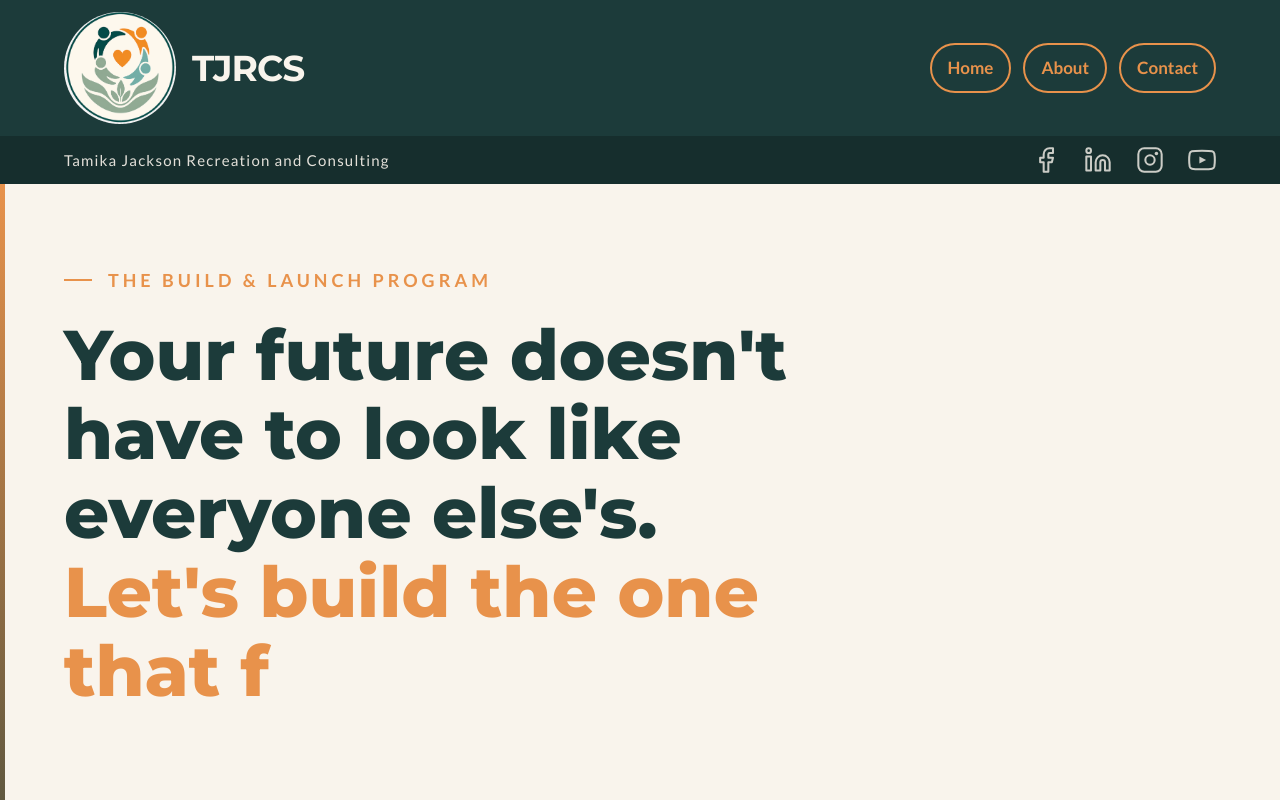
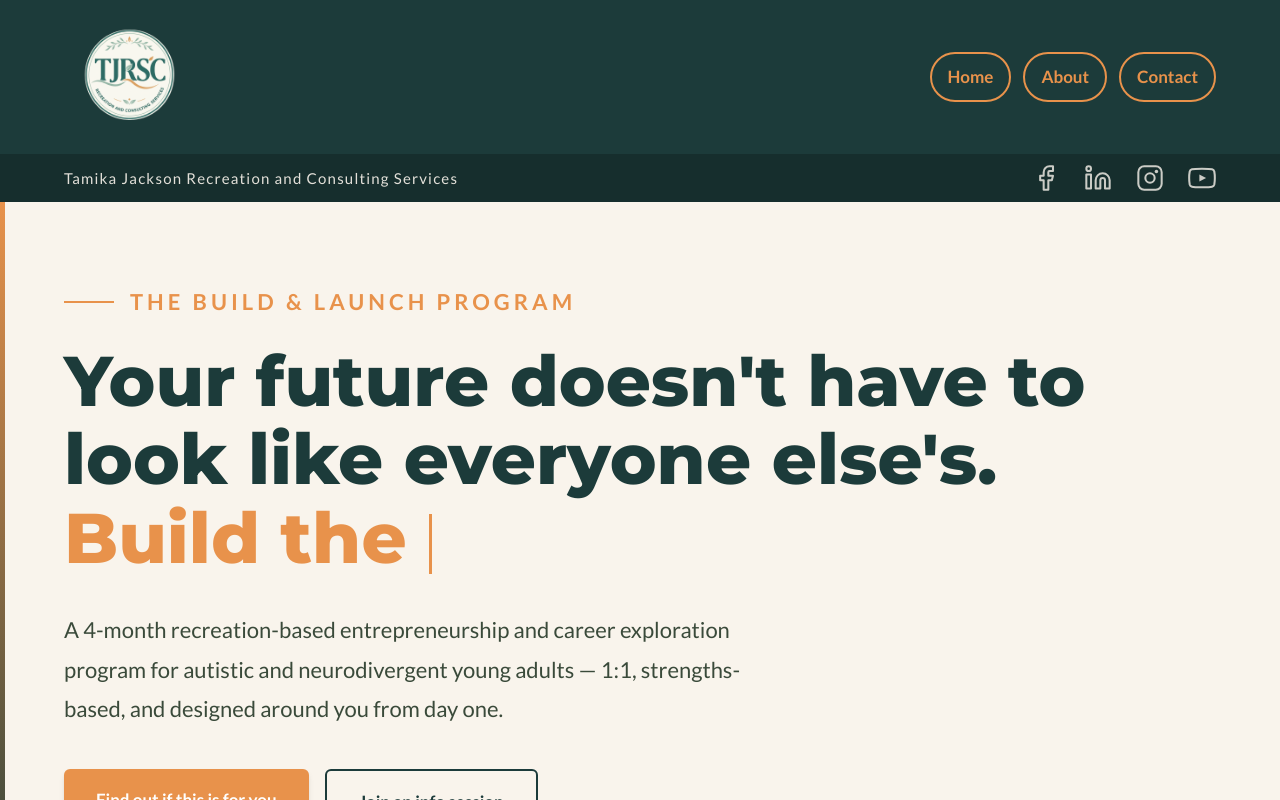
Before and after one commit to tamikanabilajackson-netizen/tjrcs-website, a Next.js app: page / in a window 1280 px wide. Shown: the top 800 px of the page. Built offline with nearby package versions, Linux system fonts and the light colour scheme.

Commit message:
Hero redesign: new image, overlay removed, logo updated, Section 2 dark teal restored

```diff
--- a/app/components/HeroSection.tsx
+++ b/app/components/HeroSection.tsx
@@ -2,82 +2,73 @@
 
 import { useEffect, useState } from 'react';
 
-const LINES = [
-  { text: "Your future doesn't", teal: true },
-  { text: "have to look like",   teal: true },
-  { text: "everyone else's.",    teal: true },
-  { text: "Let's build the one", teal: false },
-  { text: "that fits you.",      teal: false },
+const LINE1 = "Your future doesn't have to look like everyone else's.";
+
+const LINE2_PHRASES = [
+  "Let's build it.",
+  "Build the one that fits you.",
+  "Let's build the future that fits you.",
 ] as const;
 
-const TOTAL_CHARS = LINES.reduce((sum, l) => sum + l.text.length, 0);
-
-// Map a 0-based char index to its line index
-function getLineForChar(charIdx: number): number {
-  let cumulative = 0;
-  for (let i = 0; i < LINES.length; i++) {
-    cumulative += LINES[i].text.length;
-    if (charIdx < cumulative) return i;
-  }
-  return LINES.length - 1;
-}
-
-// Which line should the cursor sit on given how many chars have been typed
-function getCursorLine(typedCount: number): number {
-  if (typedCount === 0) return 0;
-  if (typedCount >= TOTAL_CHARS) return LINES.length - 1;
-  let cumulative = 0;
-  for (let i = 0; i < LINES.length; i++) {
-    cumulative += LINES[i].text.length;
-    if (typedCount <= cumulative) return i;
-  }
-  return LINES.length - 1;
-}
-
 export default function HeroSection() {
-  const [typedCount,    setTypedCount]    = useState(0);
+  const [line2Text,     setLine2Text]     = useState('');
   const [cursorVisible, setCursorVisible] = useState(false);
   const [eyebrowIn,     setEyebrowIn]     = useState(false);
-  const [subIn,         setSubIn]         = useState(false);
   const [buttonsIn,     setButtonsIn]     = useState(false);
   const [trustIn,       setTrustIn]       = useState(false);
 
   useEffect(() => {
-    const ids: ReturnType<typeof setTimeout>[] = [];
+    const tids: ReturnType<typeof setTimeout>[] = [];
     const after = (fn: () => void, ms: number) => {
       const id = setTimeout(fn, ms);
-      ids.push(id);
+      tids.push(id);
     };
 
-    // 700ms page-load delay before anything starts
+    let phraseIdx = 0;
+    let charCount = 0;
+    let isErasing = false;
+    let firstPhraseComplete = false;
+
+    function tick() {
+      const phrase = LINE2_PHRASES[phraseIdx];
+
+      if (!isErasing) {
+        charCount++;
+        setLine2Text(phrase.slice(0, charCount));
+
+        if (charCount === phrase.length) {
+          if (!firstPhraseComplete) {
+            firstPhraseComplete = true;
+            after(() => setButtonsIn(true), 100);
+            after(() => setTrustIn(true),   350);
+          }
+          isErasing = true;
+          after(tick, 3500);
+        } else {
+          after(tick, 75);
+        }
+      } else {
+        charCount--;
+        setLine2Text(phrase.slice(0, charCount));
+
+        if (charCount === 0) {
+          isErasing = false;
+          phraseIdx = (phraseIdx + 1) % LINE2_PHRASES.length;
+          after(tick, 400);
+        } else {
+          after(tick, 40);
+        }
+      }
+    }
+
     after(() => {
       setEyebrowIn(true);
       setCursorVisible(true);
-
-      // Pre-schedule every character with line-break pauses
-      let elapsed = 0;
-      let currentLine = -1;
-
-      for (let i = 0; i < TOTAL_CHARS; i++) {
-        const lineIdx = getLineForChar(i);
-        if (lineIdx !== currentLine && i > 0) elapsed += 120; // pause between lines
-        currentLine = lineIdx;
-        const count = i + 1;
-        after(() => setTypedCount(count), elapsed);
-        elapsed += 75;
-      }
-
-      // After typing: hide cursor, then cascade fade-ins
-      after(() => setCursorVisible(false),  elapsed + 500);
-      after(() => setSubIn(true),           elapsed + 500 + 100);
-      after(() => setButtonsIn(true),       elapsed + 500 + 350);
-      after(() => setTrustIn(true),         elapsed + 500 + 600);
+      tick();
     }, 700);
 
-    return () => { ids.forEach(clearTimeout); };
+    return () => { tids.forEach(clearTimeout); };
   }, []);
-
-  const cursorLine = getCursorLine(typedCount);
 
   return (
     <section className="relative overflow-hidden bg-[#F9F4EC]" style={{ minHeight: '620px' }}>
@@ -102,57 +93,45 @@ export default function HeroSection() {
             style={{ opacity: eyebrowIn ? 1 : 0, transform: eyebrowIn ? 'translateY(0)' : 'translateY(12px)' }}
           >
             <div className="flex items-center gap-4 mb-5">
-              <div className="h-[2px] bg-amber shrink-0" style={{ width: '28px' }} aria-hidden="true" />
+              <div className="h-[2px] bg-amber shrink-0" style={{ width: '50px' }} aria-hidden="true" />
               <span
                 className="text-amber uppercase font-semibold"
-                style={{ fontSize: '18px', letterSpacing: '4px' }}
+                style={{ fontSize: '22px', letterSpacing: '4px' }}
               >
                 The Build &amp; Launch Program
               </span>
             </div>
           </div>
 
-          {/* H1 — typewriter */}
+          {/* H1 — two-line headline */}
           <h1
             className="font-heading font-extrabold mb-8"
             style={{ fontSize: 'clamp(2.8rem, 5.5vw, 5.5rem)', lineHeight: 1.12 }}
-            aria-label="Your future doesn't have to look like everyone else's. Let's build the one that fits you."
           >
-            {LINES.map((line, lineIdx) => {
-              const charsBeforeLine = LINES.slice(0, lineIdx).reduce((sum, l) => sum + l.text.length, 0);
-              const charsToShow = Math.max(0, Math.min(line.text.length, typedCount - charsBeforeLine));
-              const visible = line.text.slice(0, charsToShow);
-              const cursorHere = cursorLine === lineIdx && cursorVisible;
+            {/* Line 1 — always static */}
+            <span className="block" style={{ color: '#1C3B3A' }}>
+              {LINE1}
+            </span>
 
-              return (
-                <span
-                  key={lineIdx}
-                  className="block"
-                  style={{ color: line.teal ? '#1C3B3A' : '#E8924B' }}
-                  aria-hidden="true"
-                >
-                  {visible}
-                  {cursorHere && (
+            {/* Line 2 — looping typewriter in amber */}
+            <span className="block" style={{ color: '#E8924B', minHeight: '1.12em' }} aria-live="polite">
+              {line2Text}
+              {cursorVisible && (
                 <span style={{
                   display: 'inline-block',
                   width: '3px',
                   height: '0.85em',
-                      backgroundColor: '#1C3B3A',
+                  backgroundColor: '#E8924B',
                   marginLeft: '2px',
                   verticalAlign: 'middle',
                   animation: 'blink 0.75s step-end infinite',
-                    }} />
+                }} aria-hidden="true" />
               )}
             </span>
-              );
-            })}
           </h1>
 
-          {/* Subheadline — fades in after typing */}
-          <div
-            className="transition-all duration-700 mb-10"
-            style={{ opacity: subIn ? 1 : 0, transform: subIn ? 'translateY(0)' : 'translateY(10px)' }}
-          >
+          {/* Subheadline — static, always visible */}
+          <div className="mb-10">
             <p className="font-sans font-normal" style={{ fontSize: '22px', lineHeight: 1.8, color: '#3a4a3a', maxWidth: '680px' }}>
               A 4-month recreation-based entrepreneurship and career exploration program for autistic and neurodivergent young adults &mdash; 1:1, strengths-based, and designed around you from day one.
             </p>
--- a/app/layout.tsx
+++ b/app/layout.tsx
@@ -40,10 +40,9 @@ export default function RootLayout({
             >
               Skip to main content
             </a>
-            <div className="px-[5%] py-3 flex items-center justify-between">
-              <div className="flex items-center gap-4">
-                <img src="/logo.png" alt="TJRCS logo" className="w-28 h-28 rounded-full object-cover" />
-                <span className="font-heading font-bold text-[#F9F4EC] text-4xl tracking-tight">TJRCS</span>
+            <div className="px-[5%] py-3 flex items-center justify-between" style={{ minHeight: '100px' }}>
+              <div className="flex items-center">
+                <img src="/logo-new.png" alt="TJRCS logo" className="object-contain" style={{ mixBlendMode: 'screen', width: '130px', height: '130px', objectFit: 'contain' }} />
               </div>
               <div className="flex gap-3">
                 <a href="/" className="text-[#E8924B] text-[17px] font-bold border-2 border-[#E8924B] bg-transparent px-4 py-2 rounded-full hover:bg-[#E8924B] hover:text-[#1C3B3A] transition-colors focus-visible:outline-2 focus-visible:outline-[#F9F4EC] focus-visible:outline-offset-2">Home</a>
@@ -56,8 +55,8 @@ export default function RootLayout({
           {/* Social bar */}
           <div className="bg-[#162E2D]">
             <div className="px-[5%] h-12 flex items-center">
-              <span className="text-[#F9F4EC]/90 text-[15px] tracking-[1.2px] hidden sm:block">
-                Tamika Jackson Recreation and Consulting
+              <span className="text-[#F9F4EC]/90 text-[15px] tracking-[1.2px] hidden sm:block" style={{ background: 'none', boxShadow: 'none' }}>
+                Tamika Jackson Recreation and Consulting Services
               </span>
               <div className="flex items-center gap-6 ml-auto">
 
```
Also changed, not shown: public/logo-new.png (added). Lines whose indentation alone changed are shown as unchanged.
